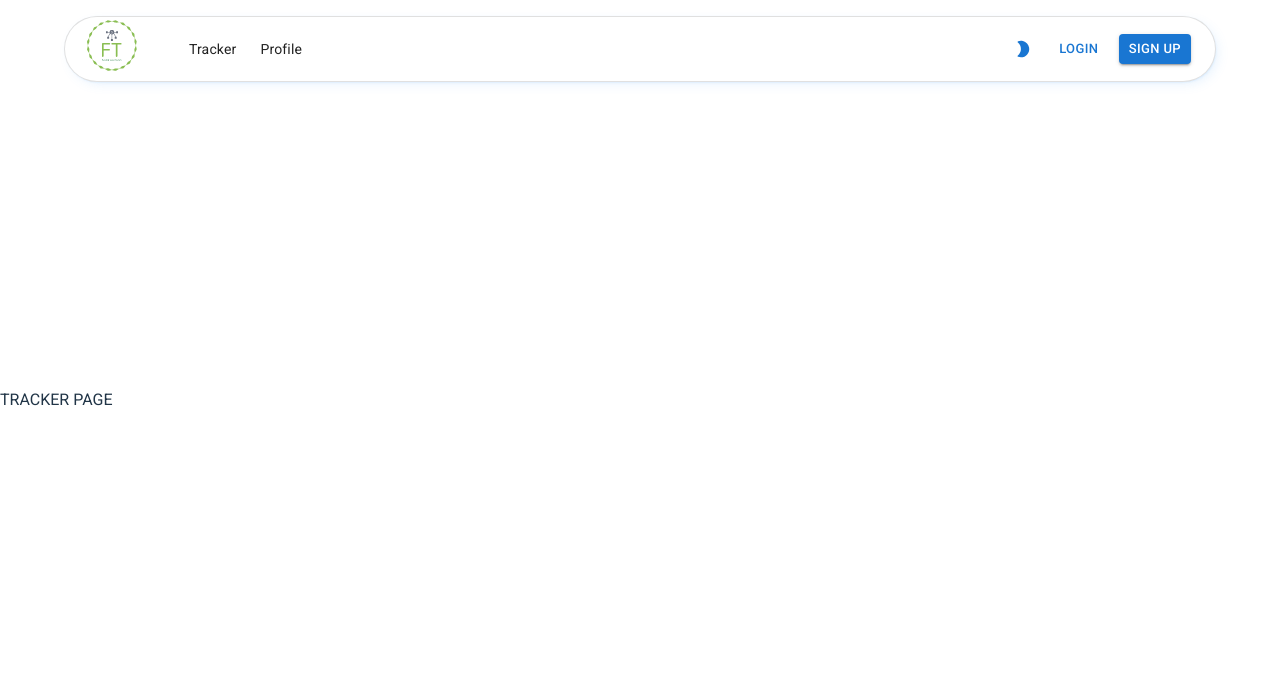
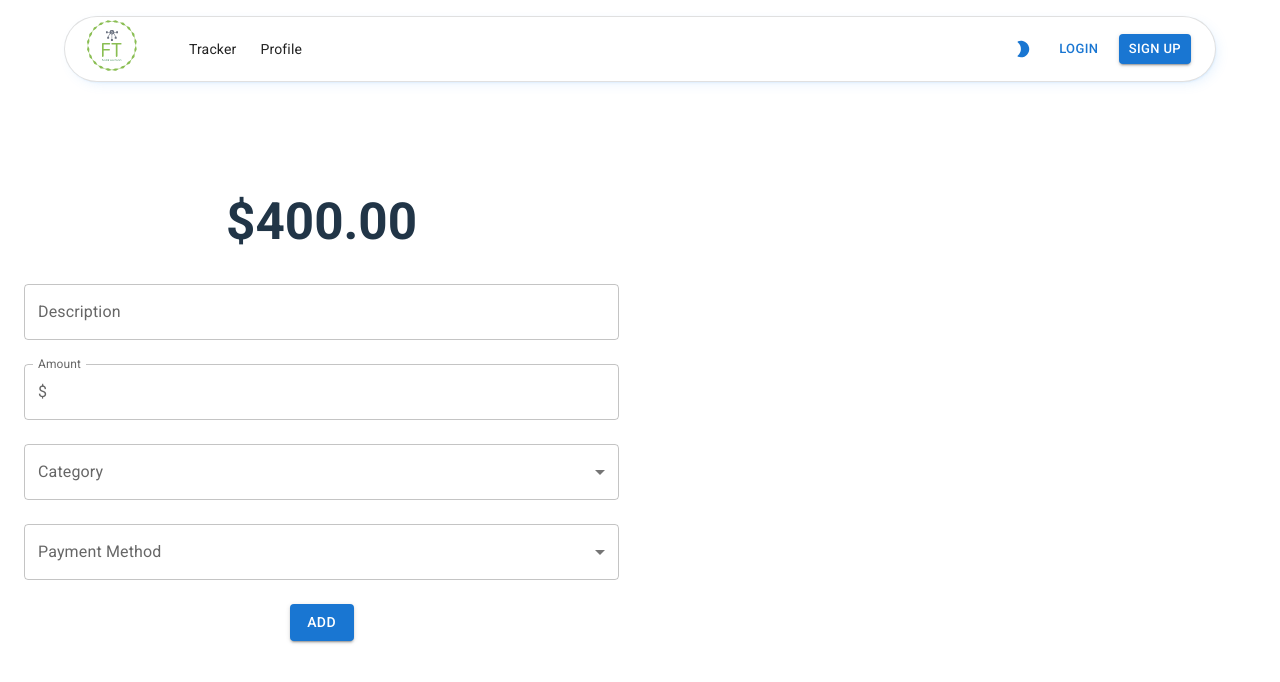
Before and after one commit to RinOrtega/Finance-Tracker, a React (Vite) app in the folder client/: page /tracker in a window 1280 px wide. Shown: the top 682 px of the page. Built offline with nearby package versions, Linux system fonts and the light colour scheme.

Commit message:
added the forms

```diff
--- a/client/src/pages/Tracker.jsx
+++ b/client/src/pages/Tracker.jsx
@@ -1,12 +1,83 @@
 import React from "react";
 
+import Container from "@mui/material/Container";
+import { Typography } from "@mui/material";
+import FormGroup from '@mui/material/FormGroup';
+import TextField from "@mui/material/TextField";
+import FormControl from '@mui/material/FormControl';
+import InputLabel from '@mui/material/InputLabel';
+import OutlinedInput from '@mui/material/OutlinedInput';
+import InputAdornment from '@mui/material/InputAdornment';
+import Select from "@mui/material/Select";
+import MenuItem from "@mui/material/Menu";
+import Button from "@mui/material/Button"
+import Box from '@mui/material/Box';
 
 const Tracker = () => {
 
     return (
-        <div>
-            TRACKER PAGE
-        </div>
+        <Container maxWidth="lg" flex>
+
+            <Box component="main" sx={{textAlign:'center'}}>
+
+{/* The Budget total  */}
+                <Box component="div">
+                    <h1>$400<span>.00</span></h1>
+                </Box>
+
+{/* All the input for the transactions */}
+                <Box component="form">
+                    <div>
+                        {/* Description box */}
+                        <TextField fullWidth id="outlined-basic" label="Description" variant="outlined" />
+
+                        {/* Amount box */}
+                        <FormControl fullWidth sx={{ mt: 3, mb: 3 }}>
+                            <InputLabel htmlFor="outlined-adornment-amount">Amount</InputLabel>
+                            <OutlinedInput
+                                id="outlined-adornment-amount"
+                                startAdornment={<InputAdornment position="start">$</InputAdornment>}
+                                label="Amount"
+                            />
+                        </FormControl>
+
+
+                        <FormControl fullWidth sx={{ mb: 3 }}>
+                            <InputLabel id="Categories">Category</InputLabel>
+                            <Select
+                                labelId="Categories"
+                                id="categories"
+                                value=""
+                                label="category"
+                                onChange=""
+                            >
+                                <MenuItem >Expense</MenuItem>
+                                <MenuItem >Income</MenuItem>
+
+                            </Select>
+                        </FormControl>
+
+                        <FormControl fullWidth>
+                            <InputLabel id="paymentMethods">Payment Method</InputLabel>
+                            <Select
+                                labelId="paymentMethods"
+                                id="paymentMethods"
+                                value=""
+                                label="paymentMethods"
+                                onChange=""
+                            >
+                                <MenuItem >Credit card</MenuItem>
+                                <MenuItem >Bank transfer</MenuItem>
+
+                            </Select>
+                        </FormControl>
+
+                        <Button variant="contained" sx={{ mt: 3 }}>ADD</Button>
+                    </div>
+                </Box>
+            </Box>
+
+        </Container>
     );
 };
 
```
